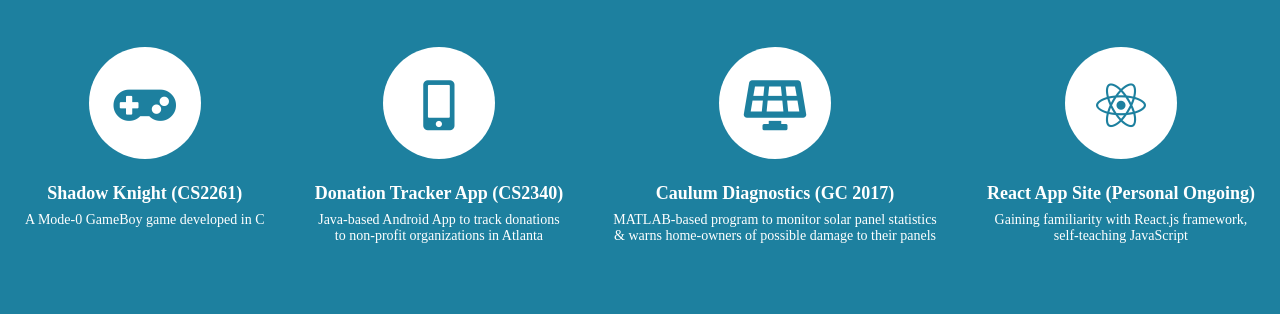
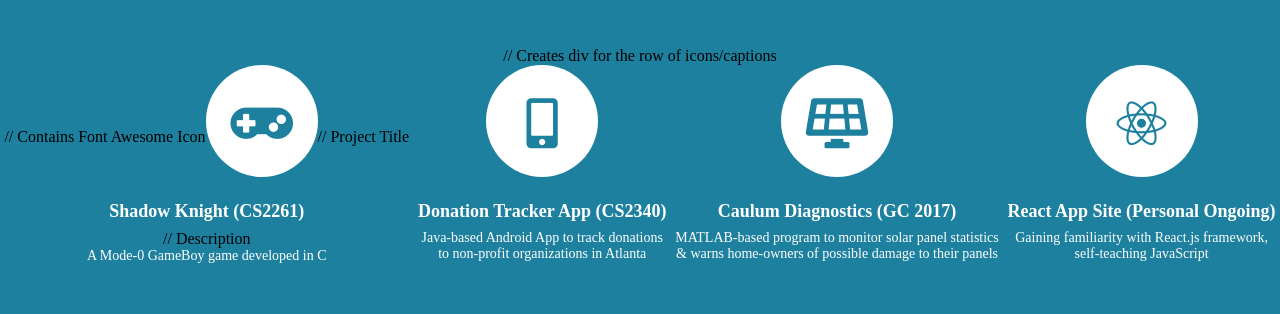
Before and after one commit to chrisjobando/personal-website-v2, a React (Create React App) app: page / in a window 1280 px wide. Shown: the part 978-1292 px from the top of the page. Built offline with nearby package versions, Linux system fonts and the light colour scheme.

Commit message:
Added comments

```diff
--- a/src/Components/Projects.js
+++ b/src/Components/Projects.js
@@ -1,6 +1,10 @@
+// Initial import
 import React, { Component } from 'react';
+
+// Styling
 import '../SASS/projects.sass';
 
+// Main HTML
 class Projects extends Component {
 
   render() {
@@ -9,12 +13,16 @@
         <h3>projects</h3>
         <h2>Check Out My Github!</h2>
 
+        // Creates div for the row of icons/captions
         <div className="row">
           <div>
+            // Contains Font Awesome Icon
             <span>
               <i class="fas fa-gamepad" />
             </span>
+            // Project Title
             <h4>Shadow Knight (CS2261)</h4>
+            // Description
             <p>A Mode-0 GameBoy game developed in C</p>
           </div>
           <div>
--- a/src/index.js
+++ b/src/index.js
@@ -1,3 +1,4 @@
+// Initial Imports
 import React, { Component } from 'react';
 import ReactDOM from 'react-dom';
 
@@ -12,6 +13,7 @@
 // Misc.
 import * as serviceWorker from './serviceWorker';
 
+// Main HTML
 class App extends Component {
   render() {
     return (
@@ -24,5 +26,6 @@
   }
 }
 
+// Renders app
 ReactDOM.render(<App />, document.getElementById('root'));
 serviceWorker.unregister();
```
Also changed, not shown: src/Components/Header.js (+7 -0 lines), src/Components/Navigation.js (+8 -0 lines).
